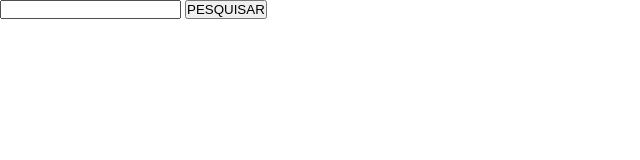
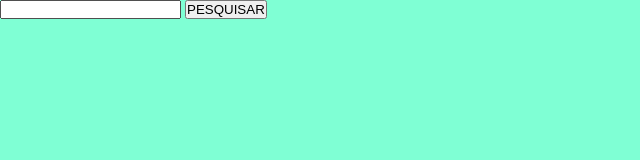
Before and after one commit to fritute/dogapi, a plain HTML site: page index.html in a window 1280 px wide. Shown: the whole page, without its empty margins (0-640 px from the left). Drawn offline with Linux system fonts and the light colour scheme.

Commit message:
Troca de cor no fundo

```diff
--- a/style.css
+++ b/style.css
@@ -3,9 +3,11 @@
     margin: 0;
     box-sizing: border-box;
 }
+body{
+    background-color: aquamarine;
+}
 #galeria{
     display: columns;
-    background-color: black;
 
 }
 #galeria img {
```
